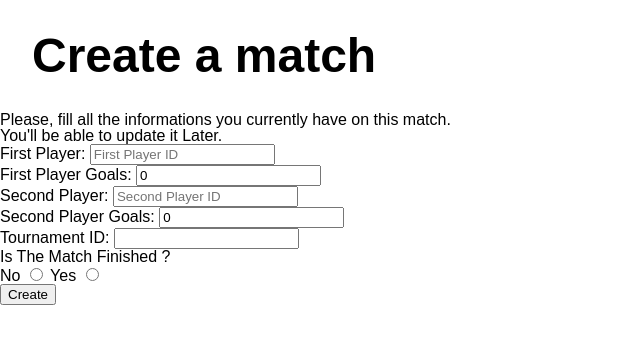
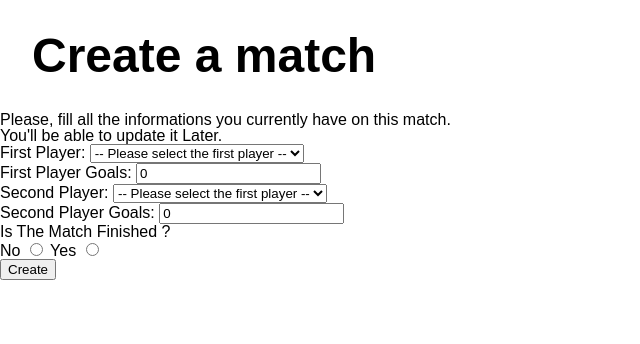
Before and after one commit to RomainLAU/RocketLeagoueTournament, a PHP site: template src/View/tournament/createMatch.html.twig in a window 1280 px wide. Shown: the part 80-424 px from the top of the page, without its empty margins (0-640 px from the left). Run offline with PHP 8.4, Linux system fonts and the light colour scheme; the template is opened without the code that fills it: most values are stand-ins (such as "Sample title", 1, 10 or a date in 2020); some libraries are stand-ins or nearby versions.

Commit message:
Changing the way to chose players for matches, replacing inputs by options

```diff
--- a/src/Model/TournamentModel.php
+++ b/src/Model/TournamentModel.php
@@ -63,7 +63,7 @@ class TournamentModel extends Model
             'tournament_id' => $tournamentId,
         ]);
 
-        return $statement->fetch(PDO::FETCH_ASSOC);
+        return $statement->fetchAll(PDO::FETCH_ASSOC);
     }
 
     public function deleteTournament($id)
--- a/src/View/tournament/createMatch.html.twig
+++ b/src/View/tournament/createMatch.html.twig
@@ -11,15 +11,25 @@
 
     <form action="" method="POST">
         <label for="goal_player1">First Player:</label>
-        <input type="number" placeholder="First Player ID" name="player1" id="player1"><br>
+        <select id="player1" name="player1">
+            <option value="">-- Please select the first player --</option>
+            {% for participant in participants %}
+                <option value="{{ participant.id }}">{{ participant.pseudo }}</option>
+            {% endfor %}
+        </select><br>
         <label for="goal_player1">First Player Goals:</label>
         <input type="number" placeholder="First Player Goals" name="goal_player1" id="goal_player1" value="0"><br>
         <label for="goal_player1">Second Player:</label>
-        <input type="number" placeholder="Second Player ID" name="player2" id="player2"><br>
-        <label for="goal_player1">Second Player Goals:</label>
+        <select id="player2" name="player2">
+            <option value="">-- Please select the first player --</option>
+            {% for participant in participants %}
+                <option value="{{ participant.id }}">{{ participant.pseudo }}</option>
+            {% endfor %}
+        </select><br>
+        <label for="goal_player2">Second Player Goals:</label>
         <input type="number" placeholder="First Player Goals" name="goal_player2" id="goal_player2" value="0"><br>
-        <label for="goal_player1">Tournament ID:</label>
-        <input type="number" name="tournament_id" id="tournament_id" value="{{ tournament }}"><br>
+        <label for="goal_player2" hidden>Tournament ID:</label>
+        <input type="number" name="tournament_id" id="tournament_id" value="{{ tournament }}" hidden>
         <label for="isFinished">Is The Match Finished ? </label><br>
         <label for="false">No </label>
         <input type="radio" name="isFinished" id="false" value="false">
```
Also changed, not shown: src/Controller/TournamentController.php (+41 -1 lines), src/View/tournament/showDetails.html.twig (+4 -4 lines), src/View/tournament/updateMatch.html.twig (+7 -7 lines).
